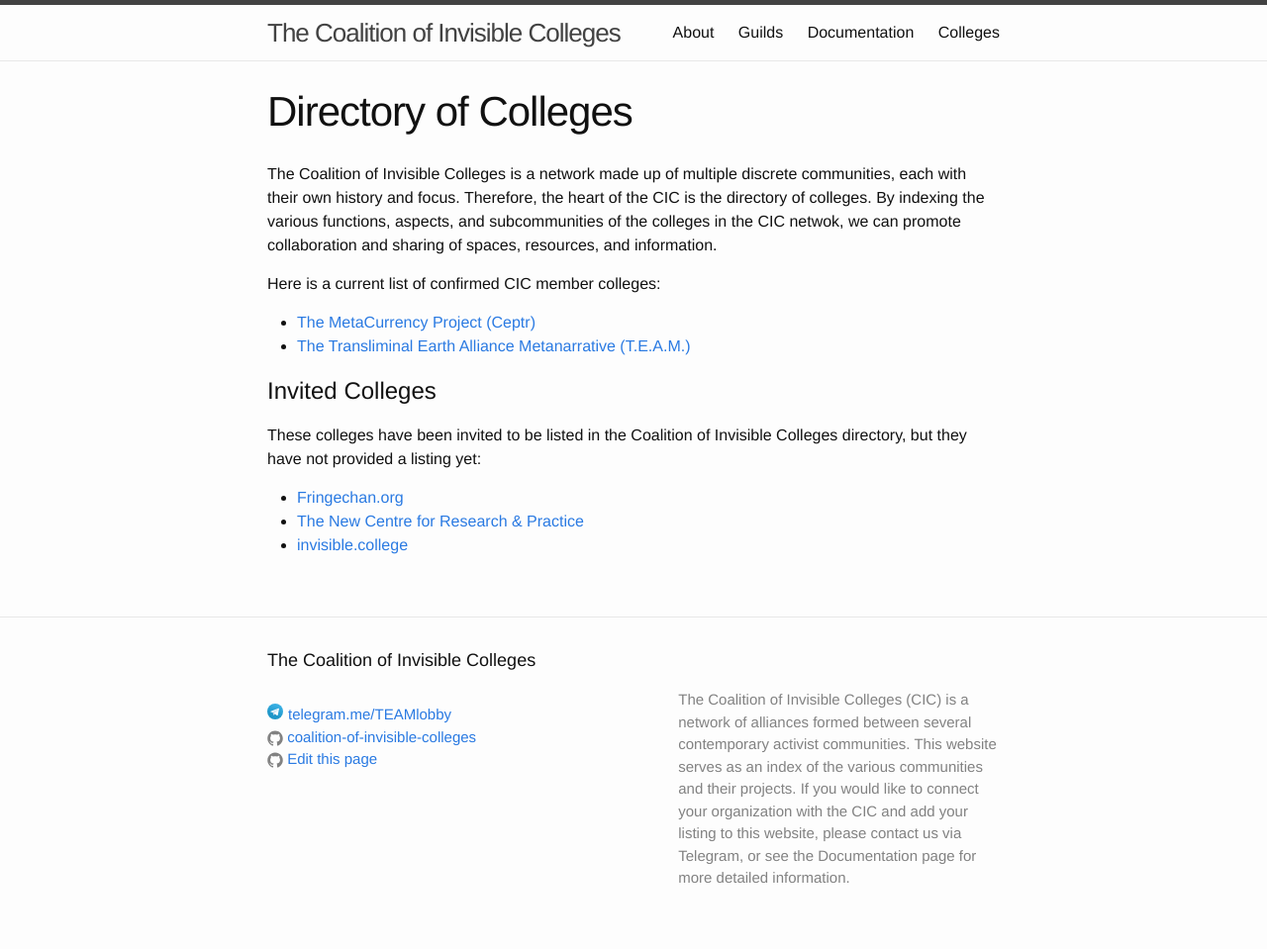
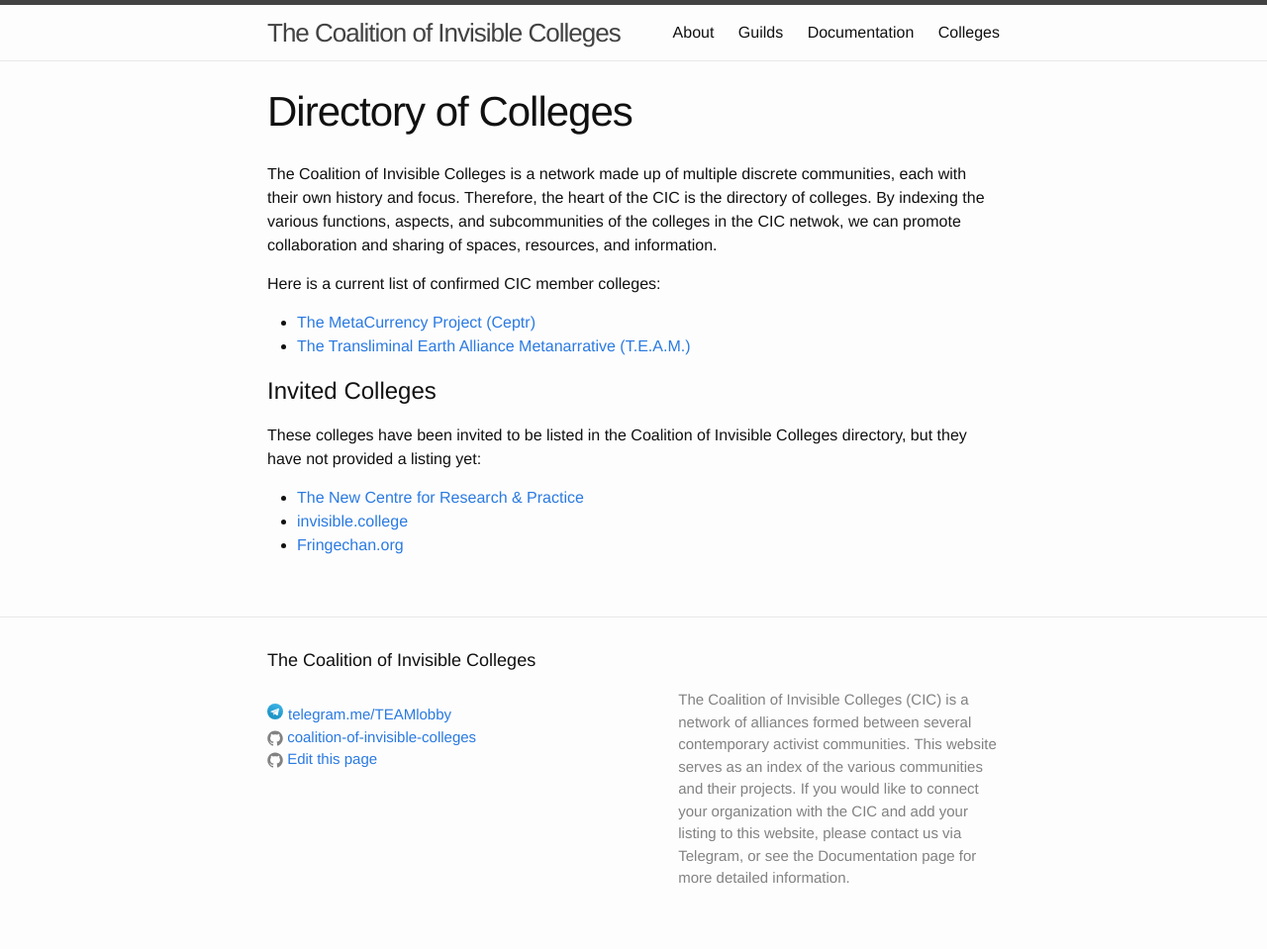
Before and after one commit to coalition-of-invisible-colleges/cic.github.io, a Jekyll site: the page built from colleges/index.md, in a window 1280 px wide. Shown: the whole page at 99% size. Built offline with Jekyll 4.4.1, drawn with Linux system fonts in a browser that asks for light colours.

Commit message:
Fixed second list

```diff
--- a/colleges/index.md
+++ b/colleges/index.md
@@ -14,6 +14,7 @@ Here is a current list of confirmed CIC member colleges:
 
 # Invited Colleges
 These colleges have been invited to be listed in the Coalition of Invisible Colleges directory, but they have not provided a listing yet:
-* [Fringechan.org](http://www.fringechan.org/)
+
 * [The New Centre for Research & Practice](http://thenewcentre.org)
 * [invisible.college](http://invisible.college)
+* [Fringechan.org](http://www.fringechan.org/)
```
